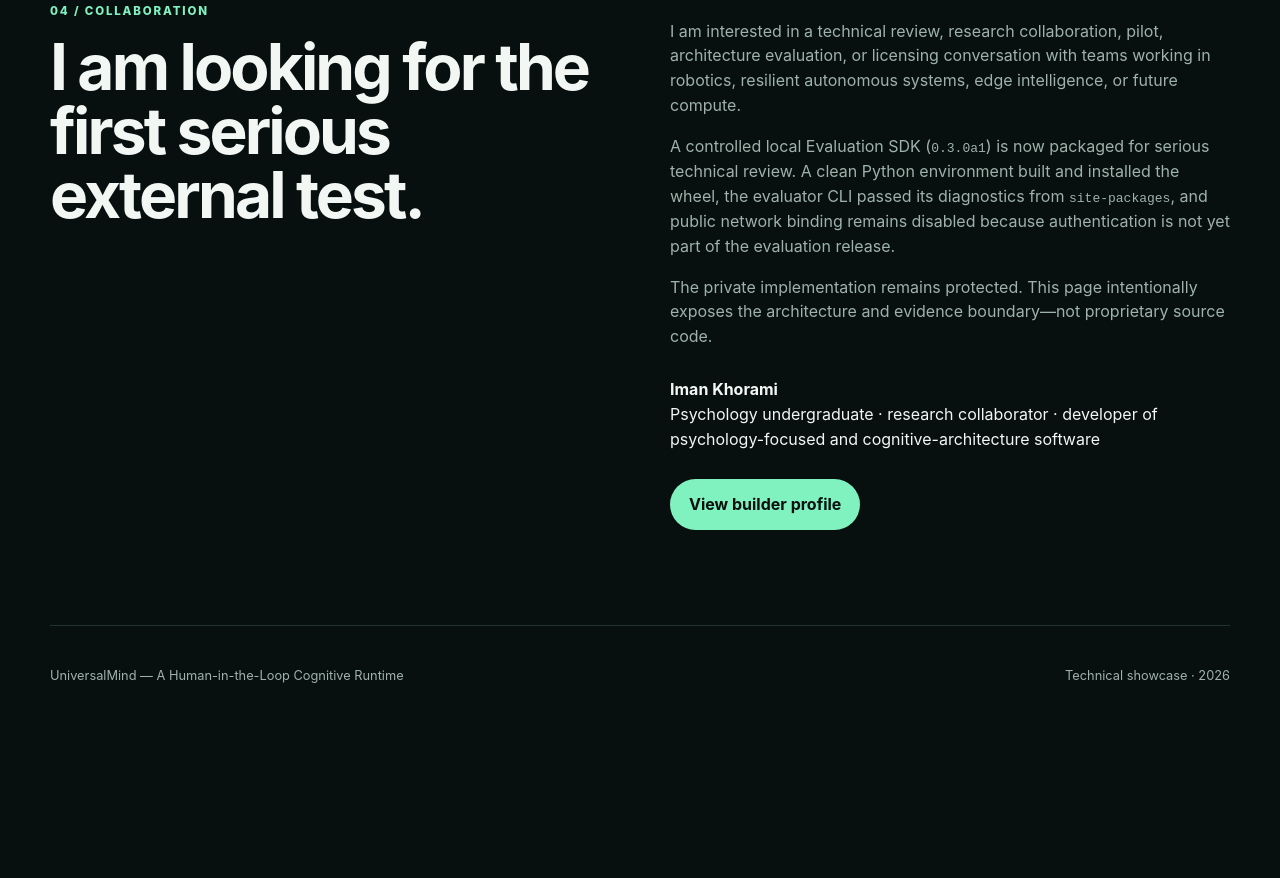
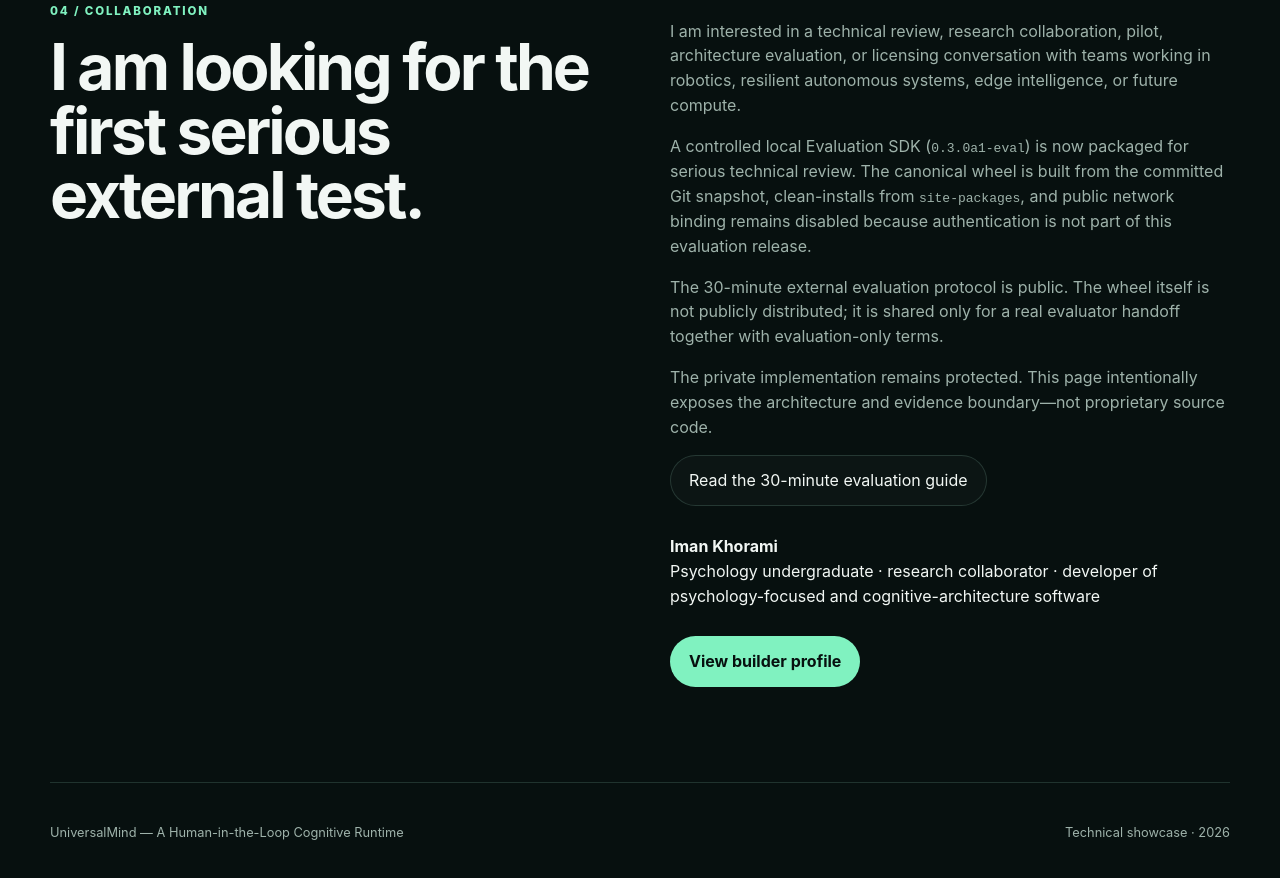
Before and after one commit to ImanCognitiveArch/universalmind-showcase, a plain HTML site: page index.html in a window 1280 px wide. Shown: the part 4469-5347 px from the top of the page. Before the commit the page ends 5194 px from the top, so only its background shows below. Drawn offline with Linux system fonts and the light colour scheme.

Commit message:
Publish external evaluation guide

```diff
--- a/index.html
+++ b/index.html
@@ -168,16 +168,21 @@
           robotics, resilient autonomous systems, edge intelligence, or future compute.
         </p>
         <p>
-          A controlled local Evaluation SDK (<code>0.3.0a1</code>) is now packaged for
-          serious technical review. A clean Python environment built and installed the
-          wheel, the evaluator CLI passed its diagnostics from <code>site-packages</code>,
-          and public network binding remains disabled because authentication is not yet
-          part of the evaluation release.
+          A controlled local Evaluation SDK (<code>0.3.0a1-eval</code>) is now packaged
+          for serious technical review. The canonical wheel is built from the committed
+          Git snapshot, clean-installs from <code>site-packages</code>, and public network
+          binding remains disabled because authentication is not part of this evaluation release.
+        </p>
+        <p>
+          The 30-minute external evaluation protocol is public. The wheel itself is not
+          publicly distributed; it is shared only for a real evaluator handoff together
+          with evaluation-only terms.
         </p>
         <p>
           The private implementation remains protected. This page intentionally exposes
           the architecture and evidence boundary—not proprietary source code.
         </p>
+        <a class="button" href="https://github.com/ImanCognitiveArch/universalmind-showcase/blob/main/EVALUATION_GUIDE.md">Read the 30-minute evaluation guide</a>
         <p class="signature">
           <strong>Iman Khorami</strong><br>
           Psychology undergraduate · research collaborator · developer of psychology-focused and cognitive-architecture software
```
Also changed, not shown: 1 other file.
